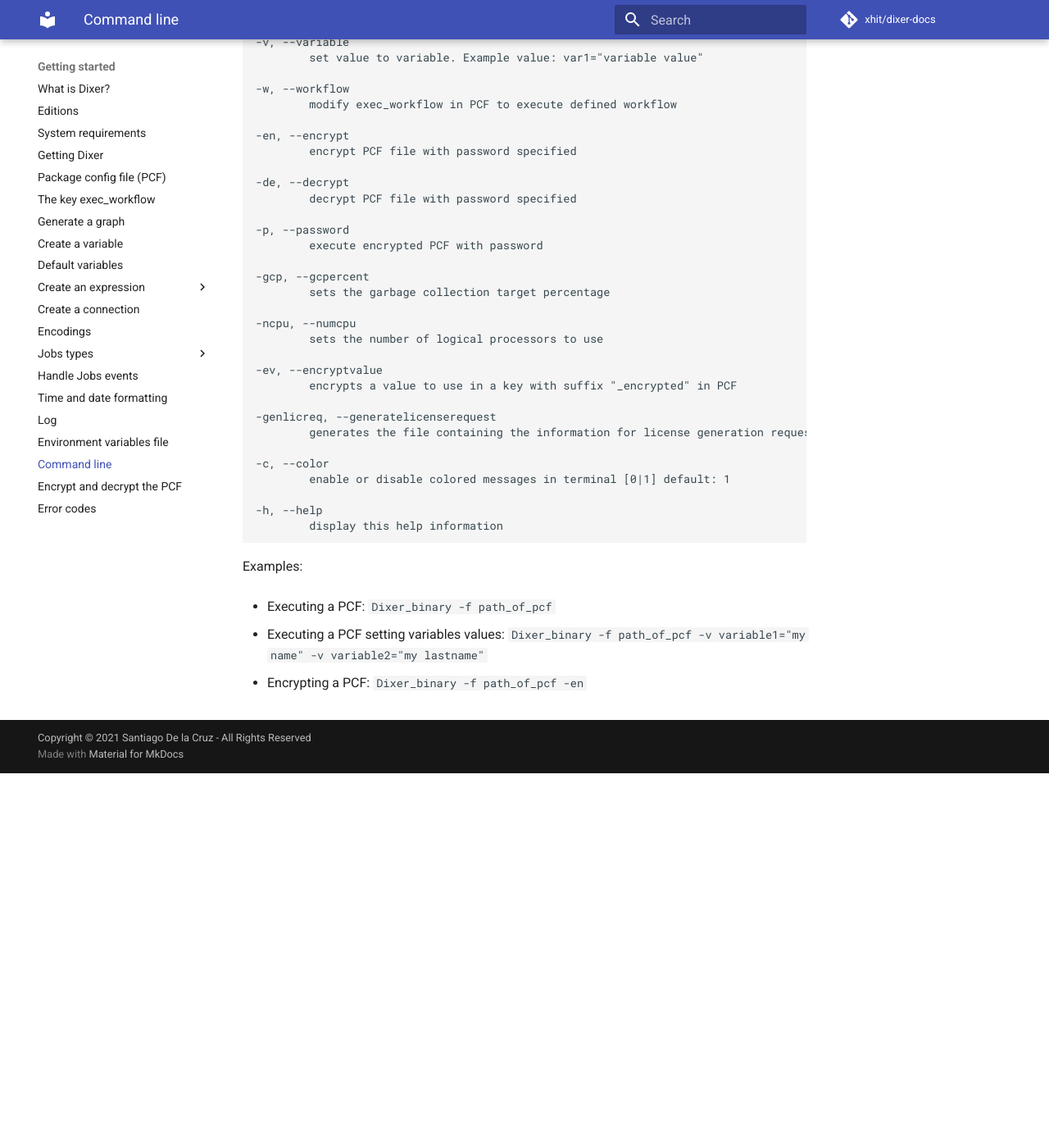
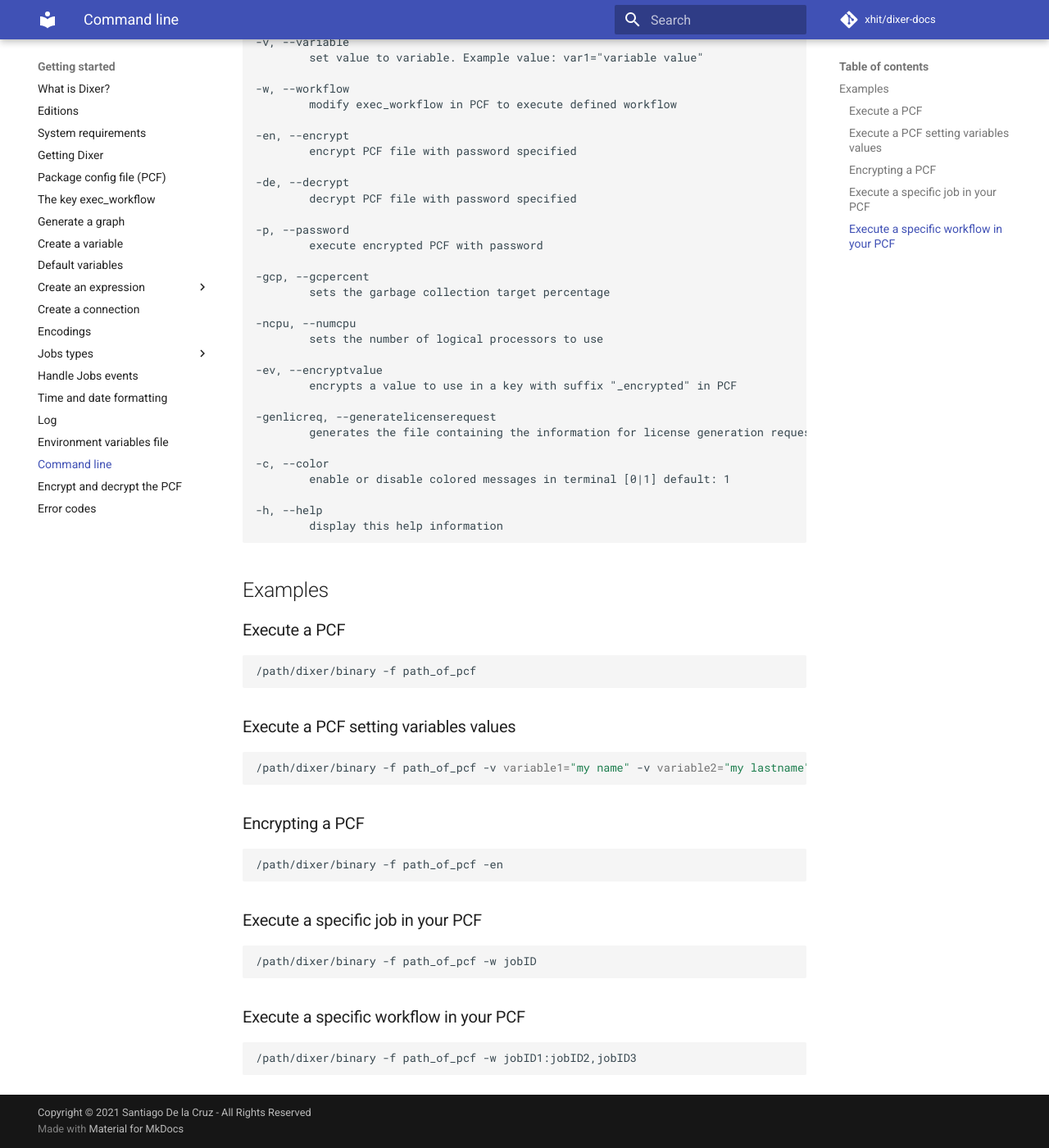
Before and after one commit to Dixer-ETL/dixer-docs, an MkDocs documentation site: the page built from docs/documentation/Command-line.md, in a window 1280 px wide and 1400 px high, scrolled down 542 px. Shown: the whole window at 82% size. Built offline with MkDocs 1.6.1 and Material for MkDocs 9.7.7, drawn with Linux system fonts in a browser that asks for light colours; comment, search, counter and statistics services are not loaded; before the commit the page ends 1485 px from its top, so only the background shows below that.

Commit message:
Add some command line examples
Fix #6

````diff
--- a/docs/documentation/Command-line.md
+++ b/docs/documentation/Command-line.md
@@ -53,10 +53,34 @@ Options:
         display this help information
 ```
 
-Examples:
+## Examples
 
-- Executing a PCF: `Dixer_binary -f path_of_pcf`
+### Execute a PCF
 
-- Executing a PCF setting variables values: `Dixer_binary -f path_of_pcf -v variable1="my name" -v variable2="my lastname"`
+```bash
+/path/dixer/binary -f path_of_pcf
+```
 
-- Encrypting a PCF: `Dixer_binary -f path_of_pcf -en`
+### Execute a PCF setting variables values
+
+```bash
+/path/dixer/binary -f path_of_pcf -v variable1="my name" -v variable2="my lastname"
+```
+
+### Encrypting a PCF
+
+```bash
+/path/dixer/binary -f path_of_pcf -en
+```
+
+### Execute a specific job in your PCF
+
+```bash
+/path/dixer/binary -f path_of_pcf -w jobID
+```
+
+### Execute a specific workflow in your PCF
+
+```bash
+/path/dixer/binary -f path_of_pcf -w jobID1:jobID2,jobID3
+```
````
